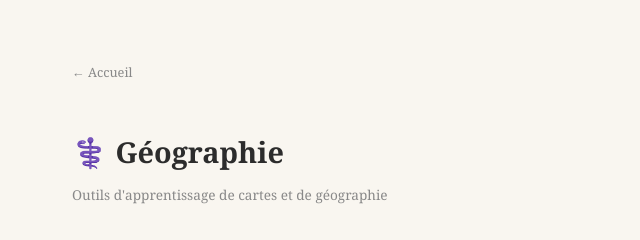
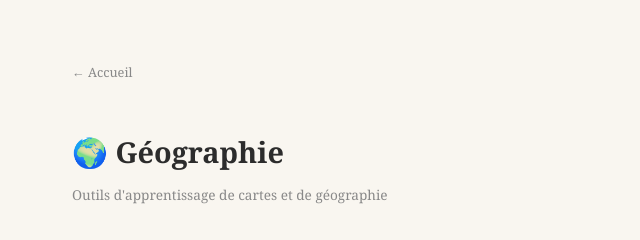
Before and after one commit to Gitaillot/geographie, a plain HTML site: page index.html in a window 1280 px wide. Shown: the top 240 px of the page, 318-958 px from the left. Drawn offline with Linux system fonts and the light colour scheme.

Commit message:
Update index.html

```diff
--- a/index.html
+++ b/index.html
@@ -39,7 +39,7 @@
 </head>
 <body>
   <a class="retour" href="https://Gitaillot.github.io/">← Accueil</a>
-  <h1>⚕️ Géographie</h1>
+  <h1>🌍 Géographie</h1>
   <p class="sous-titre">Outils d'apprentissage de cartes et de géographie</p>
 
   <h2>✅ Finalisés</h2>
```
